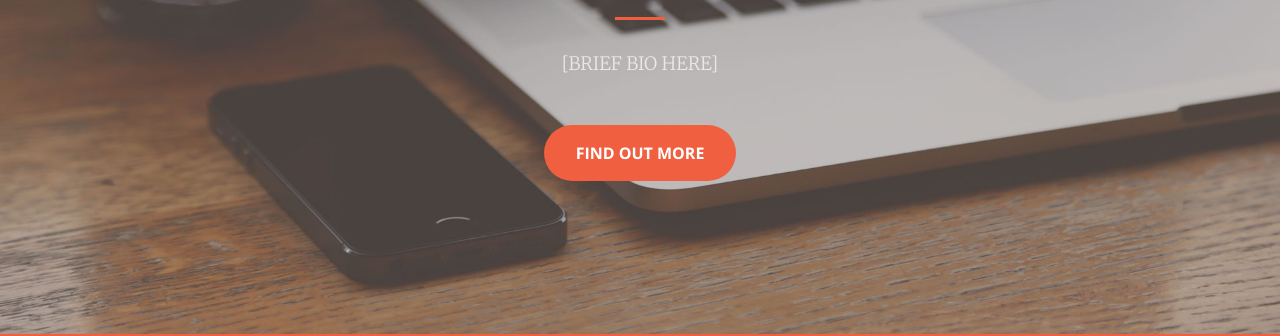
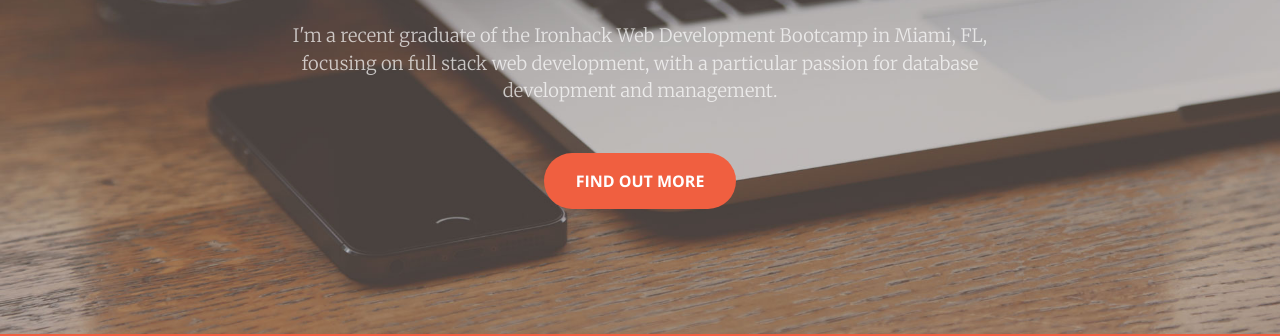
Before and after one commit to alirsattar/portfolio, a website with bundled scripts: page index.html in a window 1280 px wide. Shown: the part 466-802 px from the top of the page. Built offline with nearby package versions, Linux system fonts and the light colour scheme.

Commit message:
Filled in brief bio

```diff
--- a/index.html
+++ b/index.html
@@ -75,7 +75,8 @@
                 </div>
                 <div class="col-lg-8 mx-auto">
                     <hr>
-                    <p class="text-faded mb-5">[BRIEF BIO HERE]</p>
+                    <p class="text-faded mb-5">I'm a recent graduate of the Ironhack Web Development Bootcamp in Miami, FL,
+                        focusing on full stack web development, with a particular passion for database development and management.</p>
                     <a class="btn btn-primary btn-xl js-scroll-trigger" href="#about">Find Out More</a>
                 </div>
             </div>
```
